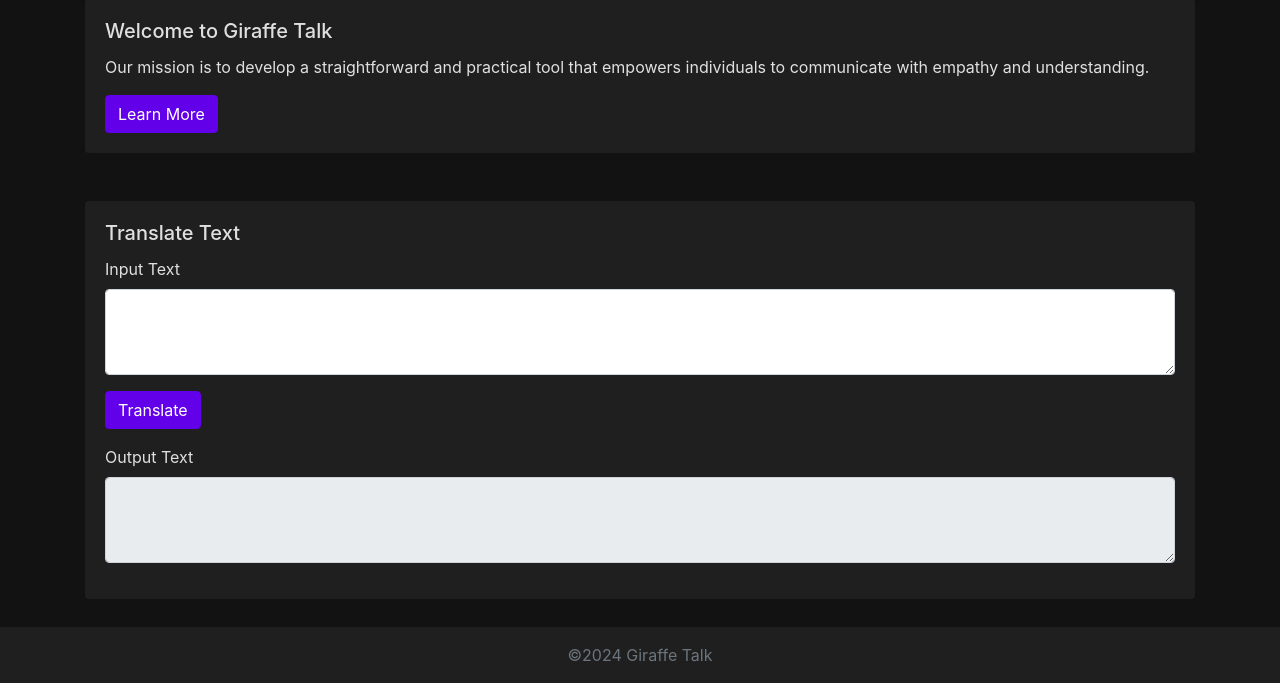
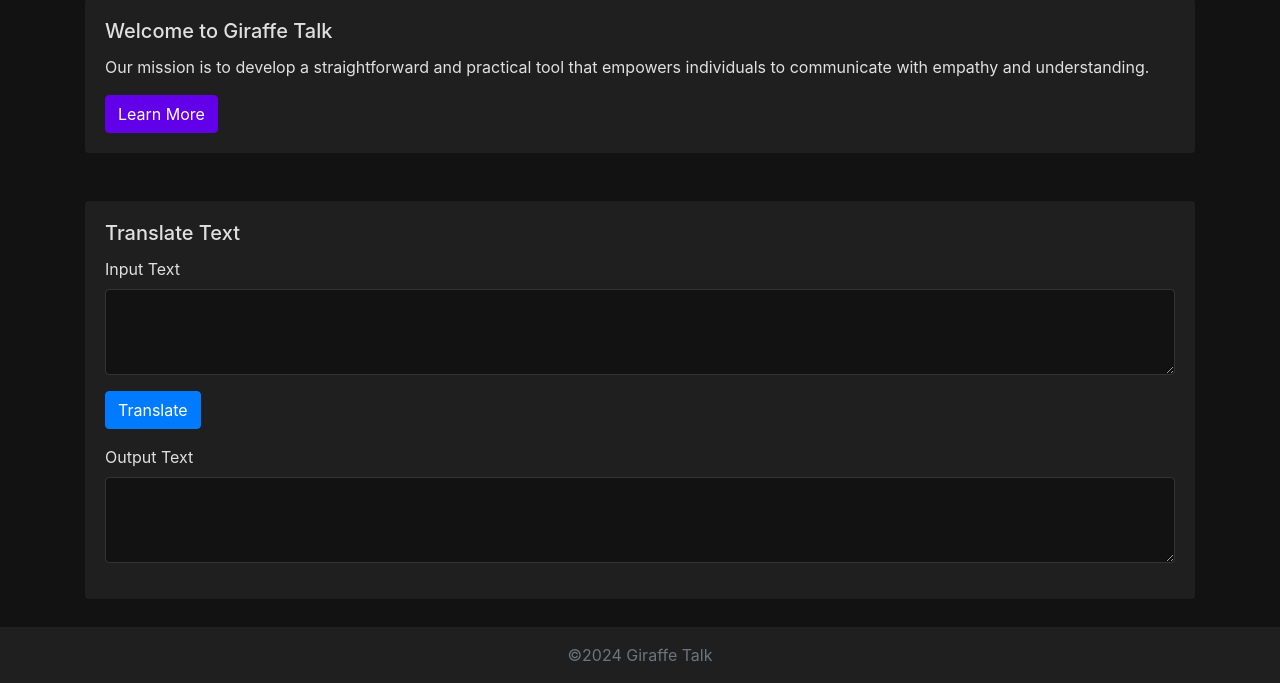
Before and after one commit to rpurinton/nvc-tool, a PHP site: page / in a window 1280 px wide. Shown: the part 117-800 px from the top of the page. Run offline with PHP 8.4, Linux system fonts and the light colour scheme; some libraries are stand-ins or nearby versions.

Commit message:
Update dark-mode.css

```diff
--- a/assets/css/dark-mode.css
+++ b/assets/css/dark-mode.css
@@ -63,3 +63,25 @@ body {
 .modal-header .close {
     color: #ffffff;
 }
+
+/* Custom styles for the translation section */
+#inputText,
+#outputText {
+    background-color: #121212;
+    color: #ffffff;
+    border: 1px solid #333333;
+}
+
+#translateButton {
+    background-color: #007bff;
+    border-color: #007bff;
+}
+
+#translateButton:hover {
+    background-color: #0056b3;
+    border-color: #004085;
+}
+
+.progress-bar {
+    background-color: #007bff;
+}
```
